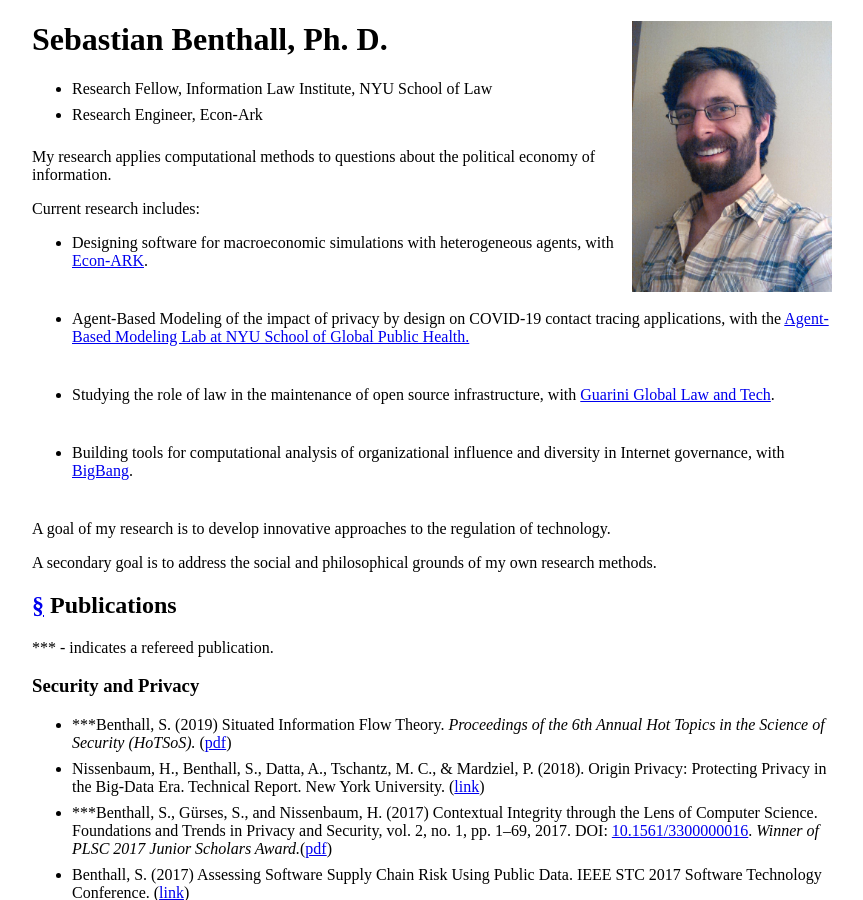
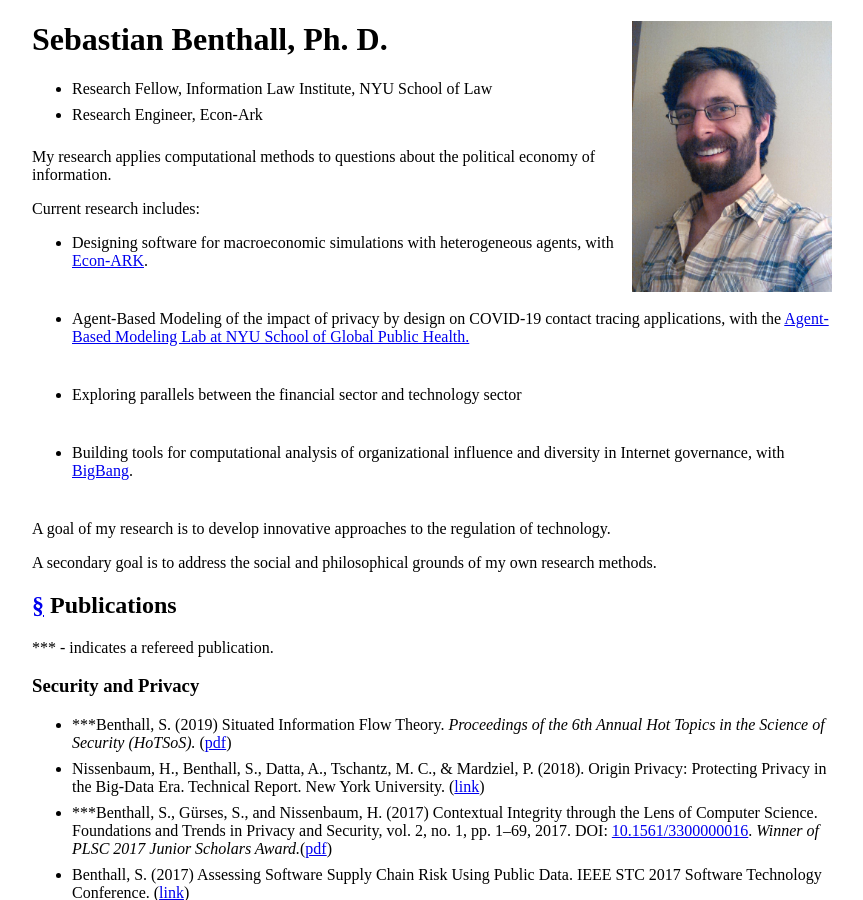
Before and after one commit to sbenthall/personal_website, a Jekyll site: the page built from index.md, in a window 1280 px wide and 900 px high. Shown: the whole window, without its empty margins (208-1071 px from the left). Built offline with Jekyll 4.4.1, drawn with Linux system fonts in a browser that asks for light colours.

Commit message:
updating current projects

```diff
--- a/index.md
+++ b/index.md
@@ -16,7 +16,7 @@ Current research includes:
 
 * Agent-Based Modeling of the impact of privacy by design on COVID-19 contact tracing applications, with the <a href="https://publichealth.nyu.edu/research-scholarship/centers-labs-initiatives/agent-based-modeling-lab">Agent-Based Modeling Lab at NYU School of Global Public Health.</a>
 
-* Studying the role of law in the maintenance of open source infrastructure, with <a href="https://www.guariniglobal.org/">Guarini Global Law and Tech</a>.
+* Exploring parallels between the financial sector and technology sector
 
 * Building tools for computational analysis of organizational influence and diversity in Internet governance, with <a href="https://github.com/datactive/bigbang">BigBang</a>.
 
```
